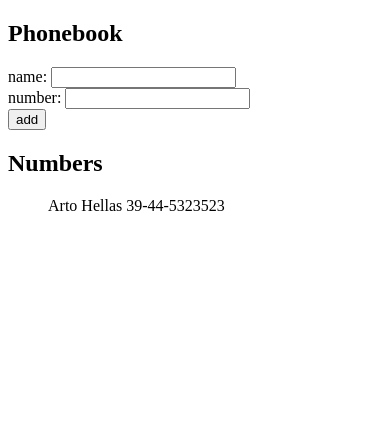
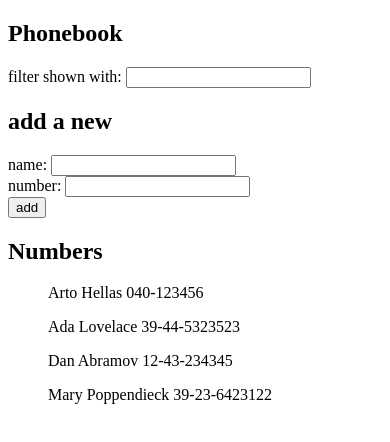
Before and after one commit to emori1968/HelsinkiOpenFS, a React (Vite) app in the folder part2/phonebook/: page / in a window 390 px wide. Shown: the top 442 px of the page. Built offline with nearby package versions, Linux system fonts and the light colour scheme.

Commit message:
2.9 Phonebook step4

```diff
--- a/part2/phonebook/src/App.jsx
+++ b/part2/phonebook/src/App.jsx
@@ -1,12 +1,17 @@
 import { useState } from 'react'
 
 const App = () => {
+
   const [persons, setPersons] = useState([
-    { name: 'Arto Hellas',
-      number: '39-44-5323523' }
+    { name: 'Arto Hellas', number: '040-123456', id: 1 },
+    { name: 'Ada Lovelace', number: '39-44-5323523', id: 2 },
+    { name: 'Dan Abramov', number: '12-43-234345', id: 3 },
+    { name: 'Mary Poppendieck', number: '39-23-6423122', id: 4 }
   ])
+
   const [newName, setNewName] = useState('')
   const  [newNumber,setNewNumber] = useState('')
+  const [filterName, setFilterName] = useState('')
 
 
   const addPerson = (event) => {
@@ -15,7 +20,8 @@
     // person is and Object {name: "Eduardo"}
     const personObject = {
       name: newName,
-      number: newNumber
+      number: newNumber,
+      id: persons.length +1,
     }
     // now new person can be added to the list
     setPersons(persons.concat(personObject))
@@ -30,9 +36,11 @@
     }
 
   // No name repeat check. Not working well!!
-  const isNew = persons.find((person) => person.name === newName )
-  if ( isNew != undefined ) {
-    alert(`${newName} is already on the phonebook`);
+  if (newName != '') {
+    const isNew = persons.find((person) => person.name === newName )
+    if ( isNew != undefined ) {
+      alert(`${newName} is already on the phonebook`);
+    }
   }
 
   const handleNumberChange = (event) => {
@@ -40,10 +48,29 @@
     setNewNumber(event.target.value);
     }
 
+  const handleFilterChange = (event) => {
+    console.log(filterName)
+    setFilterName(event.target.value)
+  }
+
+  // filter person list
+  const filteredlist =  (filterName != '')
+  ? persons.filter(row => row.name === filterName)
+  : persons
+
+
 
   return (
     <div>
       <h2>Phonebook</h2>
+      <div>
+          filter shown with: <input
+                                value = {filterName}
+                                onChange= {handleFilterChange}
+                              />
+        </div>
+
+      <h2>add a new</h2>
       <form onSubmit= {addPerson}>
         <div>
           name: <input
@@ -65,7 +92,7 @@
       </form>
       <h2>Numbers</h2>
       <ul>
-        {persons.map(row => <p key={row.name}>{row.name} {row.number}</p>)}
+        {filteredlist.map(row => <p key={row.id}>{row.name} {row.number}</p>)}
       </ul>
     </div>
   )
```
